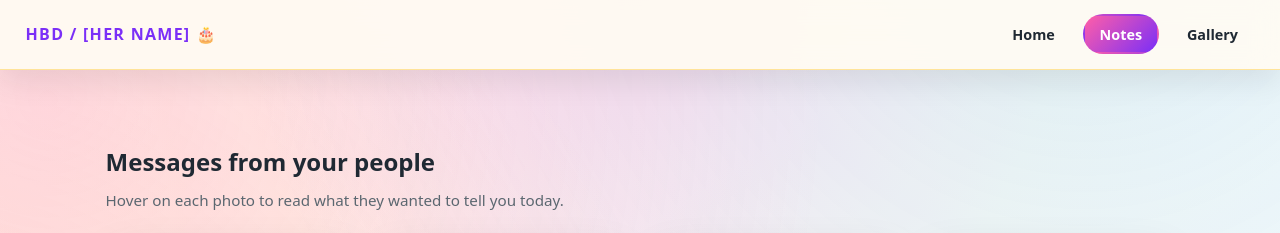
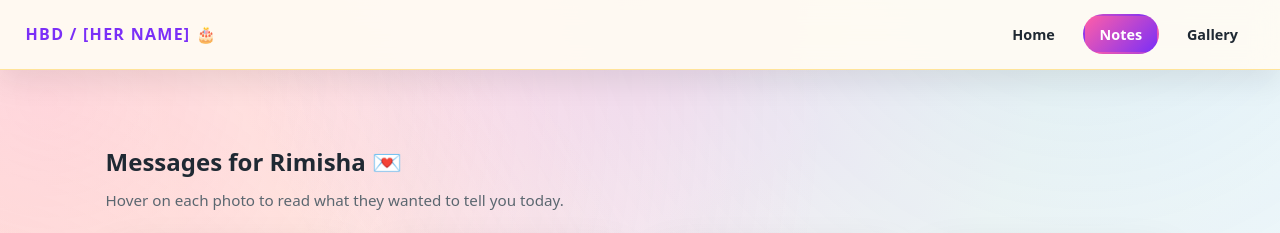
Before and after one commit to happy-birthday-rimisha/sample, a plain HTML site: page notes.html in a window 1280 px wide. Shown: the top 233 px of the page. Drawn offline with Linux system fonts and the light colour scheme.

Commit message:
Update notes.html

```diff
--- a/notes.html
+++ b/notes.html
@@ -19,7 +19,7 @@
 
 	<main>
 		<section class="section">
-			<h1 class="section-title">Messages from your people</h1>
+			<h1 class="section-title">Messages for Rimisha 💌</h1>
 			<p class="section-subtitle">
 				Hover on each photo to read what they wanted to tell you today.
 			</p>
```
